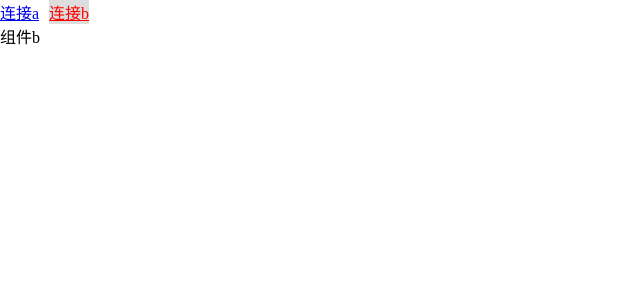
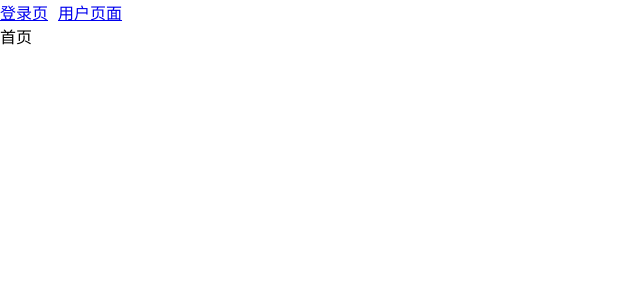
Before and after one commit to nianzhilian/router-v5, a React (Create React App) app: page / in a window 1280 px wide. Before the commit this address led to /b. Shown: the top 300 px of the page, without its empty margins (0-640 px from the left). Built offline with nearby package versions, Linux system fonts and the light colour scheme.

Commit message:
'增加受保护的路由'

```diff
--- a/src/App.js
+++ b/src/App.js
@@ -1,75 +1,132 @@
-import React, { useState } from "react";
-import { BrowserRouter as Router, Route, Switch,Link,NavLink,Redirect,withRouter } from "react-router-dom";
+import React, { useState, useEffect } from "react";
+import {
+  BrowserRouter as Router,
+  Route,
+  Switch,
+  Link,
+  NavLink,
+  Redirect,
+  withRouter,
+} from "react-router-dom";
 //只运行一次模块不做任何的导入
-import './app.css'
+import "./app.css";
 
+//受保护的页面
 
-//其他组件
-//Link NavLink Redirect
+const config = {
+  isLogin: false,
+  setLogin: function () {
+    this.isLogin = true;
+  },
+};
 
-function A(props){
+function Login(props) {
   console.log(props);
   return (
-    <div>
-      组件a
+    <div
+      onClick={() => {
+        config.setLogin();
+        if (props.location.state) {
+          props.history.push(props.location.state);
+        }
+      }}
+    >
+      登录
     </div>
-  )
+  );
 }
 
-function B(){
-  return (
-    <div>
-      组件b
-    </div>
-  )
+function Home() {
+  return <div>首页</div>;
 }
 
-// function ALink({staticContext,...rest}){
-//   console.log(rest)
-//   return (
-//     <a {...rest} onClick={(e)=>{
-//       //阻止事件冒泡
-//       e.preventDefault();
-//       //页面跳转用history.push 进行跳转
-//       rest.history.push(rest.to)
-//     }}></a>
-//   )
-// }
-
-// const Link = withRouter(ALink)
-
-function Nav(){
-  return (
-    <>
-    <div className="nav">
-      <NavLink activeStyle={{
-        background: '#ddd'
-      }} to={{
-        pathname:'/a',
-        hash:'#e=1',
-        search:'?a=1&b=2'
-      }}>
-      连接a
-      </NavLink>
-      <NavLink  activeStyle={{
-        background: '#ddd'
-      }} to="/b">
-      连接b
-      </NavLink>
-    </div>
-    </>
-  )
+function User() {
+  return <div>用户的主页面</div>;
 }
 
-export default function App(){
+function LoginRedirectWithCountdown({ targetPath }) {
+  const [count, setcount] = useState(5);
+  useEffect(() => {
+    let timer = 0;
+    if (count > 0) {
+      timer = setTimeout(() => {
+        setcount((prev) => prev - 1);
+      }, 1000);
+    }
+    return () => {
+      console.log("组件销毁了");
+      clearTimeout(timer);
+    };
+  }, [count]);
+  return (
+    <div style={{ lineHeight: "35px", marginTop: "20px" }}>
+      您无权访问此页面请先登录之后再进行访问
+      <p>
+        倒计时<span style={{ fontSize: "20px", color: "red" }}>{count}s</span>
+        即将跳转登录页
+      </p>
+      <NavLink
+        to={{ pathname: "/login", state: targetPath }}
+        style={{ color: "blue" }}
+      >
+        立即跳转
+      </NavLink>
+      {count == 0 && (
+        <Redirect
+          to={{
+            pathname: "/login",
+            state: targetPath,
+          }}
+        />
+      )}
+    </div>
+  );
+}
+
+function PrototecdRoute({ component: Component, ...rest }) {
+  return (
+    <Route
+      {...rest}
+      render={(values) => {
+        console.log(values);
+        //动态决定要渲染什么
+        //和children的区别是：
+        //children是不管匹配匹配不上 都渲染
+        //render 只有匹配上才渲染  返回一个react节点
+        //如果没登录直接跳转到登录界面登录成功会之后再回调到这个组件
+        if (!config.isLogin) {
+          return (
+            <LoginRedirectWithCountdown targetPath={values.location.pathname} />
+          );
+          // return <Redirect to={{
+          //   pathname:'/login',
+          //   state:values.location.pathname
+          // }} />
+        }
+        return <Component />;
+      }}
+    ></Route>
+  );
+}
+
+function Nav() {
+  return (
+    <div className="nav">
+      <NavLink to="/login">登录页</NavLink>
+      <NavLink to="/admin">用户页面</NavLink>
+    </div>
+  );
+}
+
+export default function App() {
   return (
     <Router>
       <Nav />
       <Switch>
-        <Route path='/a' component={A} />
-        <Route path='/b' component={B} />
-        <Redirect to='/b' />
+        <Route path="/login" component={Login}></Route>
+        <PrototecdRoute path="/admin" component={User}></PrototecdRoute>
+        <Route path="/" component={Home} />
       </Switch>
     </Router>
-  )
+  );
 }
```
